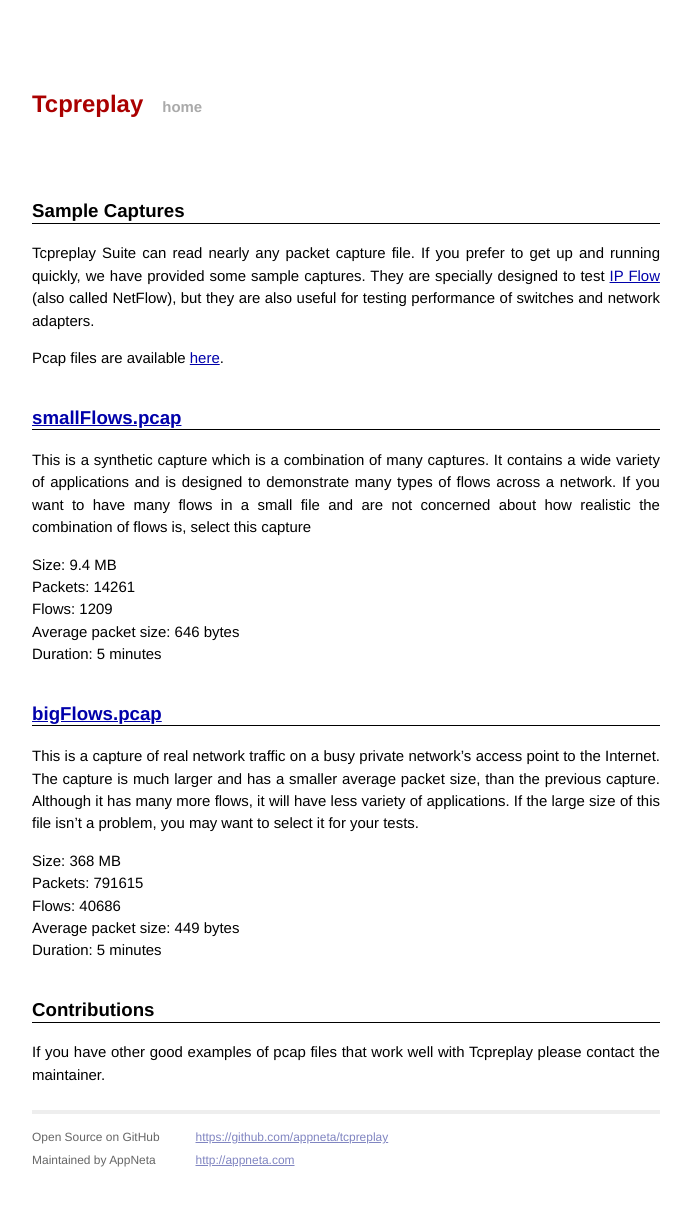
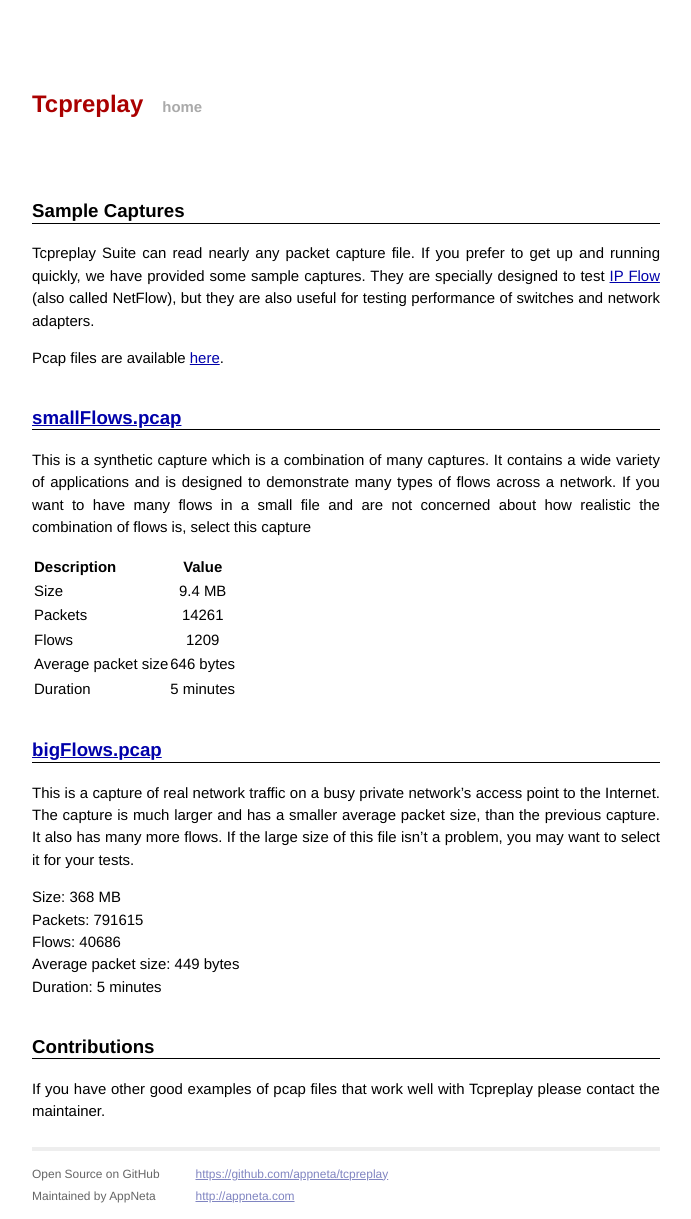
Before and after one commit to abiryukov/appneta.github.io, a Jekyll site: the page built from wiki/captures.markdown, in a window 1280 px wide. Shown: the whole page, without its empty margins (294-985 px from the left). Built offline with Jekyll 4.4.1, drawn with Linux system fonts in a browser that asks for light colours; Markdown is read by kramdown in place of the engine named in the settings; before the commit the page ends 1183 px from its top, so only the background shows below that.

Commit message:
attempt to use tables

```diff
--- a/wiki/captures.markdown
+++ b/wiki/captures.markdown
@@ -17,17 +17,19 @@
 If you want to have many flows in a small file and are not concerned about how realistic
 the combination of flows is, select this capture
 
-Size:			9.4 MB
-Packets:		14261
-Flows:			1209
-Average packet size:	646 bytes
-Duration:		5 minutes
+| Description |   Value  |
+|-------------|:--------:|
+| Size        | 9.4 MB   |
+| Packets	  |  14261   |
+| Flows       |  1209    |
+|Average packet size | 646 bytes |
+|Duration     | 5 minutes|
 
 
 ## [bigFlows.pcap][big]
 This is a capture of real network traffic on a busy private network's access point to the Internet.
 The capture is much larger and has a smaller average packet size, than the previous capture.
-Although it has many more flows, it will have less variety of applications. If the large size
+It also has many more flows. If the large size
 of this file isn't a problem, you may want to select it for your tests.
 
 
```
